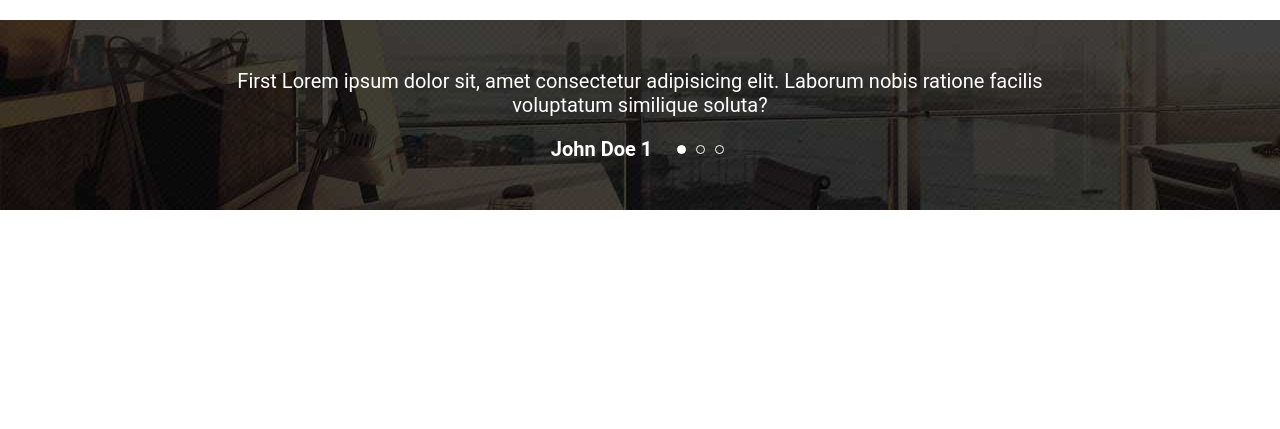
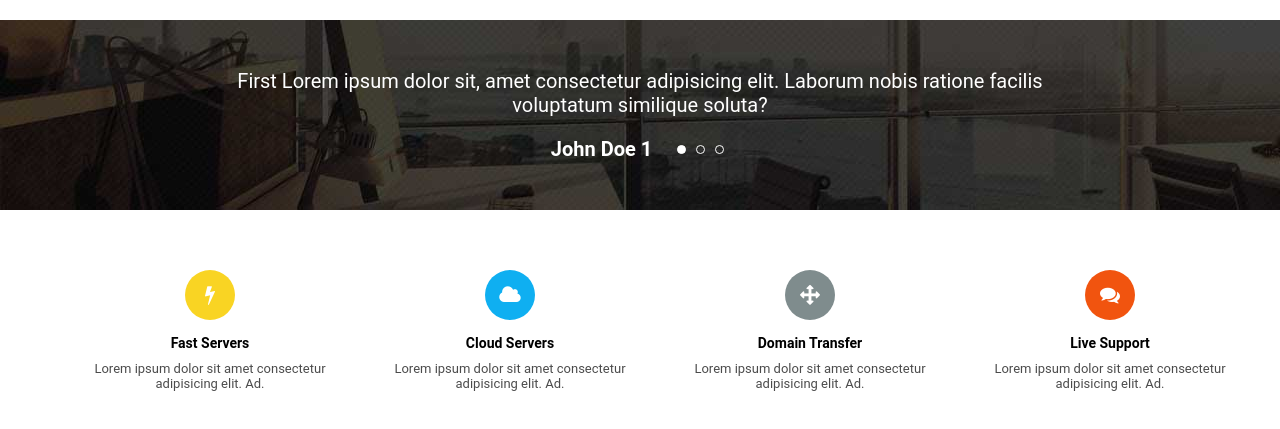
Before and after one commit to adherents/sass-practice, a website: page public/index.html in a window 1280 px wide. Shown: the part 2304-2733 px from the top of the page. Before the commit the page ends 2514 px from the top, so only its background shows below. Drawn offline with Linux system fonts and the light colour scheme.

Commit message:
features block

```diff
--- a/public/index.html
+++ b/public/index.html
@@ -339,6 +339,36 @@
                 </div>
             </div>
         </section>
+        <section class="feature">
+            <div class="feature__content view-port">
+                <div class="feature__tile">
+                    <div class="tile__icon tile__icon--yellow">
+                        <i class="fa fa-bolt" aria-hidden="true"></i>
+                    </div>
+                    <div class="tile__title">Fast Servers</div>
+                    <div class="tile__text">Lorem ipsum dolor sit amet consectetur adipisicing elit. Ad.</div>
+                </div>
+                <div class="feature__tile">
+                    <div class="tile__icon tile__icon--blue">
+                        <i class="fa fa-cloud" aria-hidden="true"></i>
+                    </div>
+                    <div class="tile__title">Cloud Servers</div>
+                    <div class="tile__text">Lorem ipsum dolor sit amet consectetur adipisicing elit. Ad.</div>
+                </div><div class="feature__tile">
+                    <div class="tile__icon tile__icon--grey">
+                        <i class="fa fa-arrows" aria-hidden="true"></i>
+                    </div>
+                    <div class="tile__title">Domain Transfer</div>
+                    <div class="tile__text">Lorem ipsum dolor sit amet consectetur adipisicing elit. Ad.</div>
+                </div><div class="feature__tile">
+                    <div class="tile__icon tile__icon--orange">
+                        <i class="fa fa-comments" aria-hidden="true"></i>
+                    </div>
+                    <div class="tile__title">Live Support</div>
+                    <div class="tile__text">Lorem ipsum dolor sit amet consectetur adipisicing elit. Ad.</div>
+                </div>
+            </div>
+        </section>
     </div>
 
 </body>
--- /dev/null
+++ b/src/scss/feature.scss
@@ -0,0 +1,54 @@
+@import 'partials/params';
+@import 'partials/mixins';
+
+.feature {
+    background-color: #fff;
+
+    &__content {
+        display: flex;
+        padding: 60px;
+    }
+
+    &__tile {
+        @include flex-center;
+
+        & .tile__icon {
+            @include flex-center(row);
+            margin-bottom: 15px;
+            height: 50px;
+            width: 50px;
+            font-size: 20px;
+            border-radius: 50%;
+            color: #fff;
+
+            &--yellow {
+                background-color: $yellow;
+            }
+
+            &--blue {
+                background-color: $blue;
+            }
+
+            &--grey {
+                background-color: $grey;
+            }
+
+            &--orange {
+                background-color: $orange;
+            }
+        }
+
+        & .tile__title {
+            font-weight: bold;
+            font-size: 14px;
+            margin-bottom: 10px;
+        }
+
+        & .tile__text {
+            width: 80%;
+            font-size: 13px;
+            text-align: center;
+            opacity: .7;
+        }
+    }
+}
```
Also changed, not shown: public/bundle.min.css.
